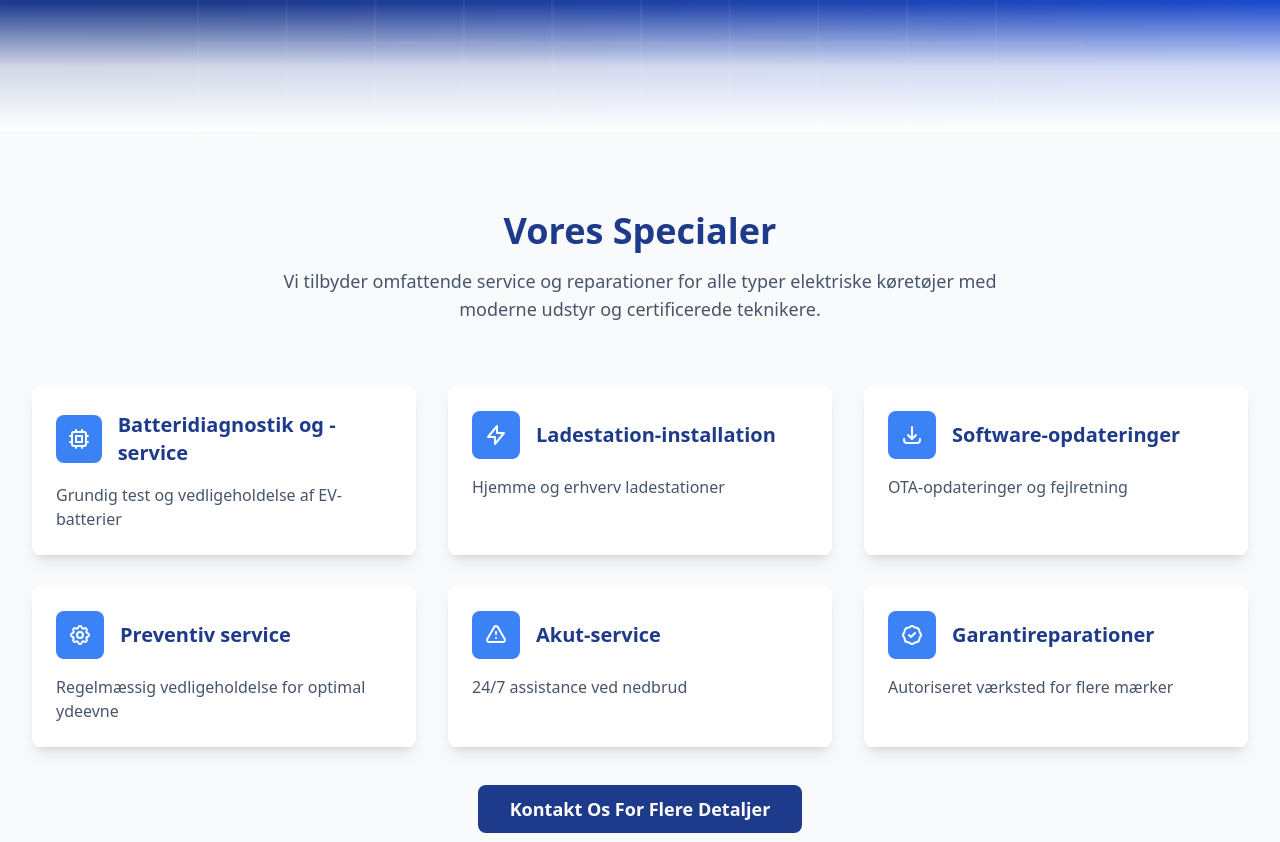
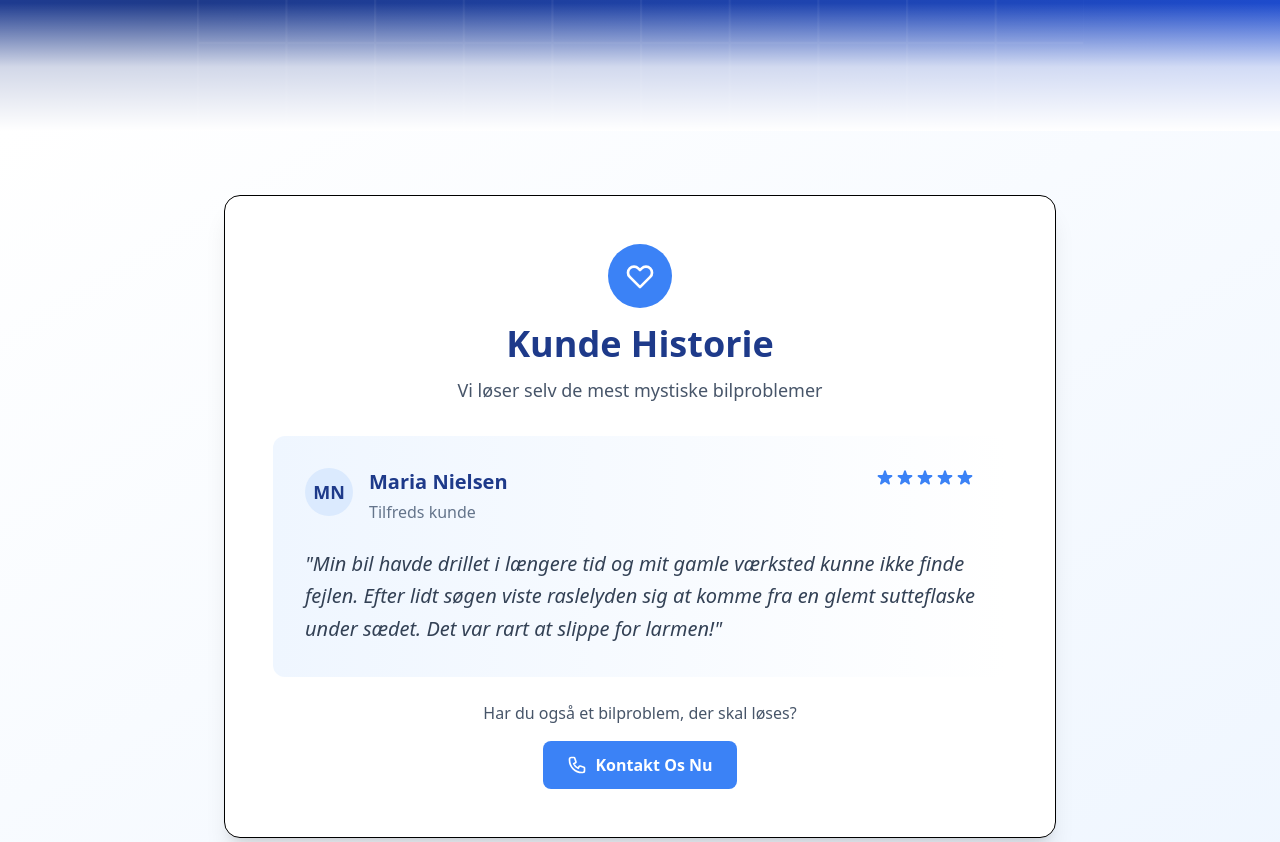
Before and after one commit to webmaister-ai/site-4, an Eleventy site: page src/index.html in a window 1280 px wide. Shown: the part 820-1662 px from the top of the page. Built offline with nearby package versions, Linux system fonts and the light colour scheme; Eleventy itself is replaced by a stand-in of ours; files that its build step writes are made by us from their sources.

Commit message:
AI Task 49: Jeg vil gerne have Maries historie fremhævet selvs...

```diff
--- a/src/index.html
+++ b/src/index.html
@@ -106,6 +106,76 @@ description: Professionel elbil-service og reparationer i Kongens Lyngby. Specia
     <div class="absolute bottom-0 left-0 right-0 h-32 bg-gradient-to-t from-white via-white/80 to-transparent"></div>
 </section>
 
+<!-- Maria Nielsen's Story Section -->
+<section class="py-16 bg-gradient-to-br from-accent-50 to-primary-50 border-b border-accent-100">
+    <div class="max-w-4xl mx-auto px-4 sm:px-6 lg:px-8">
+        <div class="bg-white rounded-2xl shadow-xl p-8 md:p-12 border border-accent-100">
+            <!-- Header -->
+            <div class="text-center mb-8">
+                <div class="inline-flex items-center justify-center w-16 h-16 bg-accent-500 rounded-full mb-4">
+                    <svg class="w-8 h-8 text-white" fill="none" stroke="currentColor" viewBox="0 0 24 24">
+                        <path stroke-linecap="round" stroke-linejoin="round" stroke-width="2" d="M4.318 6.318a4.5 4.5 0 000 6.364L12 20.364l7.682-7.682a4.5 4.5 0 00-6.364-6.364L12 7.636l-1.318-1.318a4.5 4.5 0 00-6.364 0z"></path>
+                    </svg>
+                </div>
+                <h2 class="text-3xl md:text-4xl font-bold text-primary-800 mb-3">
+                    Kunde Historie
+                </h2>
+                <p class="text-lg text-secondary-600">
+                    Vi løser selv de mest mystiske bilproblemer
+                </p>
+            </div>
+
+            <!-- Story Content -->
+            <div class="bg-gradient-to-r from-primary-50 to-accent-50 rounded-xl p-6 md:p-8 mb-6">
+                <div class="flex items-start mb-6">
+                    <div class="flex-shrink-0 mr-4">
+                        <div class="w-12 h-12 bg-primary-100 rounded-full flex items-center justify-center">
+                            <span class="text-primary-800 font-bold text-lg">MN</span>
+                        </div>
+                    </div>
+                    <div class="flex-1">
+                        <h3 class="text-xl font-semibold text-primary-800 mb-1">Maria Nielsen</h3>
+                        <p class="text-secondary-500">Tilfreds kunde</p>
+                    </div>
+                    <div class="flex text-accent-500">
+                        <svg class="w-5 h-5" fill="currentColor" viewBox="0 0 20 20">
+                            <path d="M9.049 2.927c.3-.921 1.603-.921 1.902 0l1.07 3.292a1 1 0 00.95.69h3.462c.969 0 1.371 1.24.588 1.81l-2.8 2.034a1 1 0 00-.364 1.118l1.07 3.292c.3.921-.755 1.688-1.54 1.118l-2.8-2.034a1 1 0 00-1.175 0l-2.8 2.034c-.784.57-1.838-.197-1.539-1.118l1.07-3.292a1 1 0 00-.364-1.118L2.98 8.72c-.783-.57-.38-1.81.588-1.81h3.461a1 1 0 00.951-.69l1.07-3.292z"></path>
+                        </svg>
+                        <svg class="w-5 h-5" fill="currentColor" viewBox="0 0 20 20">
+                            <path d="M9.049 2.927c.3-.921 1.603-.921 1.902 0l1.07 3.292a1 1 0 00.95.69h3.462c.969 0 1.371 1.24.588 1.81l-2.8 2.034a1 1 0 00-.364 1.118l1.07 3.292c.3.921-.755 1.688-1.54 1.118l-2.8-2.034a1 1 0 00-1.175 0l-2.8 2.034c-.784.57-1.838-.197-1.539-1.118l1.07-3.292a1 1 0 00-.364-1.118L2.98 8.72c-.783-.57-.38-1.81.588-1.81h3.461a1 1 0 00.951-.69l1.07-3.292z"></path>
+                        </svg>
+                        <svg class="w-5 h-5" fill="currentColor" viewBox="0 0 20 20">
+                            <path d="M9.049 2.927c.3-.921 1.603-.921 1.902 0l1.07 3.292a1 1 0 00.95.69h3.462c.969 0 1.371 1.24.588 1.81l-2.8 2.034a1 1 0 00-.364 1.118l1.07 3.292c.3.921-.755 1.688-1.54 1.118l-2.8-2.034a1 1 0 00-1.175 0l-2.8 2.034c-.784.57-1.838-.197-1.539-1.118l1.07-3.292a1 1 0 00-.364-1.118L2.98 8.72c-.783-.57-.38-1.81.588-1.81h3.461a1 1 0 00.951-.69l1.07-3.292z"></path>
+                        </svg>
+                        <svg class="w-5 h-5" fill="currentColor" viewBox="0 0 20 20">
+                            <path d="M9.049 2.927c.3-.921 1.603-.921 1.902 0l1.07 3.292a1 1 0 00.95.69h3.462c.969 0 1.371 1.24.588 1.81l-2.8 2.034a1 1 0 00-.364 1.118l1.07 3.292c.3.921-.755 1.688-1.54 1.118l-2.8-2.034a1 1 0 00-1.175 0l-2.8 2.034c-.784.57-1.838-.197-1.539-1.118l1.07-3.292a1 1 0 00-.364-1.118L2.98 8.72c-.783-.57-.38-1.81.588-1.81h3.461a1 1 0 00.951-.69l1.07-3.292z"></path>
+                        </svg>
+                        <svg class="w-5 h-5" fill="currentColor" viewBox="0 0 20 20">
+                            <path d="M9.049 2.927c.3-.921 1.603-.921 1.902 0l1.07 3.292a1 1 0 00.95.69h3.462c.969 0 1.371 1.24.588 1.81l-2.8 2.034a1 1 0 00-.364 1.118l1.07 3.292c.3.921-.755 1.688-1.54 1.118l-2.8-2.034a1 1 0 00-1.175 0l-2.8 2.034c-.784.57-1.838-.197-1.539-1.118l1.07-3.292a1 1 0 00-.364-1.118L2.98 8.72c-.783-.57-.38-1.81.588-1.81h3.461a1 1 0 00.951-.69l1.07-3.292z"></path>
+                        </svg>
+                    </div>
+                </div>
+
+                <blockquote class="text-lg md:text-xl text-secondary-700 leading-relaxed italic font-medium">
+                    "Min bil havde drillet i længere tid og mit gamle værksted kunne ikke finde fejlen. Efter lidt søgen viste raslelyden sig at komme fra en glemt sutteflaske under sædet. Det var rart at slippe for larmen!"
+                </blockquote>
+            </div>
+
+            <!-- Call to Action -->
+            <div class="text-center">
+                <p class="text-secondary-600 mb-4">
+                    Har du også et bilproblem, der skal løses?
+                </p>
+                <a href="#kontakt" class="inline-flex items-center bg-accent-500 hover:bg-accent-600 text-white px-6 py-3 rounded-lg font-semibold transition-all duration-300 transform hover:scale-105">
+                    <svg class="w-5 h-5 mr-2" fill="none" stroke="currentColor" viewBox="0 0 24 24">
+                        <path stroke-linecap="round" stroke-linejoin="round" stroke-width="2" d="M3 5a2 2 0 012-2h3.28a1 1 0 01.948.684l1.498 4.493a1 1 0 01-.502 1.21l-2.257 1.13a11.042 11.042 0 005.516 5.516l1.13-2.257a1 1 0 011.21-.502l4.493 1.498a1 1 0 01.684.949V19a2 2 0 01-2 2h-1C9.716 21 3 14.284 3 6V5z"></path>
+                    </svg>
+                    Kontakt Os Nu
+                </a>
+            </div>
+        </div>
+    </div>
+</section>
 
 <!-- Services Section -->
 <section id="services" class="py-20 bg-gray-50">
@@ -265,41 +335,6 @@ description: Professionel elbil-service og reparationer i Kongens Lyngby. Specia
         </div>
 
         <div class="grid grid-cols-1 md:grid-cols-2 lg:grid-cols-3 gap-8">
-            <!-- Maria Nielsen Story -->
-            <div class="bg-white rounded-lg shadow-lg p-6 hover:shadow-xl transition-shadow">
-                <div class="flex items-center mb-4">
-                    <div class="flex text-accent-500">
-                        <svg class="w-5 h-5" fill="currentColor" viewBox="0 0 20 20">
-                            <path d="M9.049 2.927c.3-.921 1.603-.921 1.902 0l1.07 3.292a1 1 0 00.95.69h3.462c.969 0 1.371 1.24.588 1.81l-2.8 2.034a1 1 0 00-.364 1.118l1.07 3.292c.3.921-.755 1.688-1.54 1.118l-2.8-2.034a1 1 0 00-1.175 0l-2.8 2.034c-.784.57-1.838-.197-1.539-1.118l1.07-3.292a1 1 0 00-.364-1.118L2.98 8.72c-.783-.57-.38-1.81.588-1.81h3.461a1 1 0 00.951-.69l1.07-3.292z"></path>
-                        </svg>
-                        <svg class="w-5 h-5" fill="currentColor" viewBox="0 0 20 20">
-                            <path d="M9.049 2.927c.3-.921 1.603-.921 1.902 0l1.07 3.292a1 1 0 00.95.69h3.462c.969 0 1.371 1.24.588 1.81l-2.8 2.034a1 1 0 00-.364 1.118l1.07 3.292c.3.921-.755 1.688-1.54 1.118l-2.8-2.034a1 1 0 00-1.175 0l-2.8 2.034c-.784.57-1.838-.197-1.539-1.118l1.07-3.292a1 1 0 00-.364-1.118L2.98 8.72c-.783-.57-.38-1.81.588-1.81h3.461a1 1 0 00.951-.69l1.07-3.292z"></path>
-                        </svg>
-                        <svg class="w-5 h-5" fill="currentColor" viewBox="0 0 20 20">
-                            <path d="M9.049 2.927c.3-.921 1.603-.921 1.902 0l1.07 3.292a1 1 0 00.95.69h3.462c.969 0 1.371 1.24.588 1.81l-2.8 2.034a1 1 0 00-.364 1.118l1.07 3.292c.3.921-.755 1.688-1.54 1.118l-2.8-2.034a1 1 0 00-1.175 0l-2.8 2.034c-.784.57-1.838-.197-1.539-1.118l1.07-3.292a1 1 0 00-.364-1.118L2.98 8.72c-.783-.57-.38-1.81.588-1.81h3.461a1 1 0 00.951-.69l1.07-3.292z"></path>
-                        </svg>
-                        <svg class="w-5 h-5" fill="currentColor" viewBox="0 0 20 20">
-                            <path d="M9.049 2.927c.3-.921 1.603-.921 1.902 0l1.07 3.292a1 1 0 00.95.69h3.462c.969 0 1.371 1.24.588 1.81l-2.8 2.034a1 1 0 00-.364 1.118l1.07 3.292c.3.921-.755 1.688-1.54 1.118l-2.8-2.034a1 1 0 00-1.175 0l-2.8 2.034c-.784.57-1.838-.197-1.539-1.118l1.07-3.292a1 1 0 00-.364-1.118L2.98 8.72c-.783-.57-.38-1.81.588-1.81h3.461a1 1 0 00.951-.69l1.07-3.292z"></path>
-                        </svg>
-                        <svg class="w-5 h-5" fill="currentColor" viewBox="0 0 20 20">
-                            <path d="M9.049 2.927c.3-.921 1.603-.921 1.902 0l1.07 3.292a1 1 0 00.95.69h3.462c.969 0 1.371 1.24.588 1.81l-2.8 2.034a1 1 0 00-.364 1.118l1.07 3.292c.3.921-.755 1.688-1.54 1.118l-2.8-2.034a1 1 0 00-1.175 0l-2.8 2.034c-.784.57-1.838-.197-1.539-1.118l1.07-3.292a1 1 0 00-.364-1.118L2.98 8.72c-.783-.57-.38-1.81.588-1.81h3.461a1 1 0 00.951-.69l1.07-3.292z"></path>
-                        </svg>
-                    </div>
-                </div>
-                <blockquote class="text-secondary-600 mb-4 italic">
-                    "Min bil havde drillet i længere tid og mit gamle værksted kunne ikke finde fejlen. Efter lidt søgen viste raslelyden sig at komme fra en glemt sutteflaske under sædet. Det var rart at slippe for larmen!"
-                </blockquote>
-                <div class="flex items-center">
-                    <div class="w-10 h-10 bg-primary-100 rounded-full flex items-center justify-center mr-3">
-                        <span class="text-primary-800 font-semibold">MN</span>
-                    </div>
-                    <div>
-                        <p class="font-semibold text-primary-800">Maria Nielsen</p>
-                        <p class="text-sm text-secondary-500">Tilfreds kunde</p>
-                    </div>
-                </div>
-            </div>
-
             <!-- Testimonial 1 -->
             <div class="bg-white rounded-lg shadow-lg p-6 hover:shadow-xl transition-shadow">
                 <div class="flex items-center mb-4">
```
